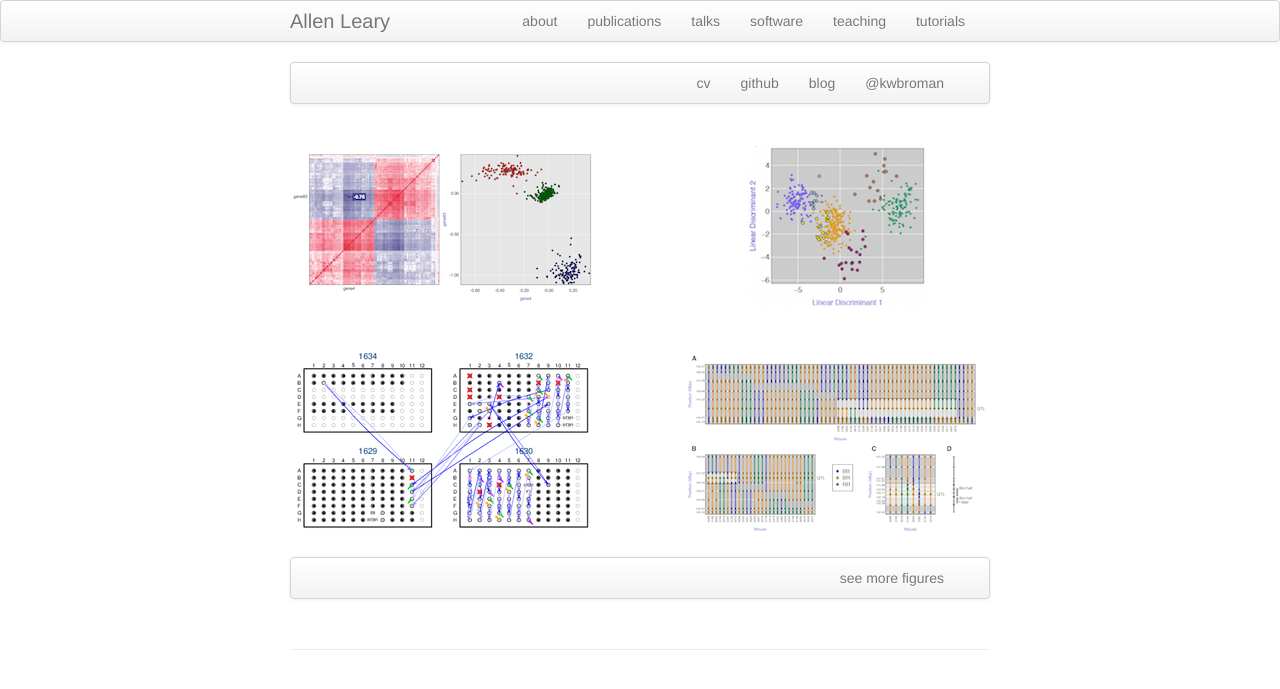
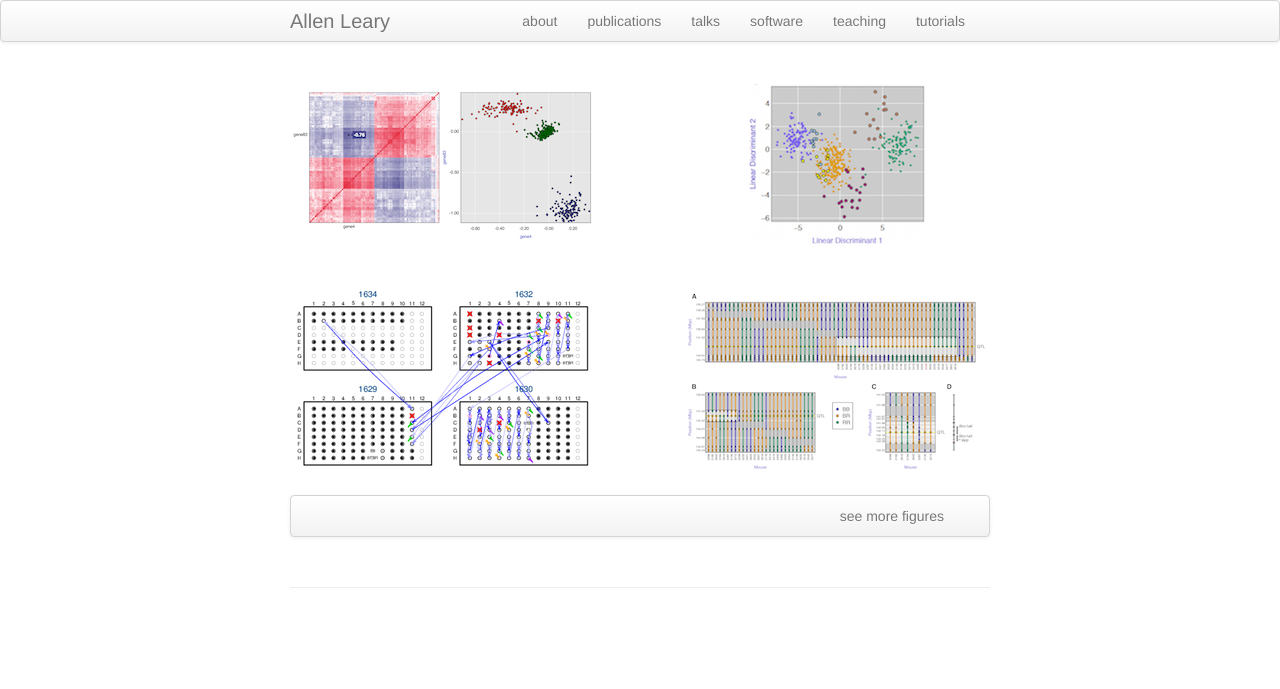
Before and after one commit to aleary1991/aleary1991.github.io4, a Jekyll site: the page built from index.md, in a window 1280 px wide. Shown: the top 689 px of the page. Built offline with Jekyll 4.4.1, drawn with Linux system fonts in a browser that asks for light colours.

Commit message:
Update index.md

```diff
--- a/index.md
+++ b/index.md
@@ -1,20 +1,9 @@
 ---
 layout: frontpage
-title: Karl Broman
-description: Karl Broman is Professor in Biostatistics and Medical Informatics at University of Wisconsin - Madison; research in statistical genetics
-keywords: Broman, QTL, R/qtl, quantitative trait loci, statistics, statistical genetics, recombination
+title: Allen Leary
 ---
 
 <div class="navbar">
-  <div class="navbar-inner">
-      <ul class="nav">
-          <li><a href="{{ BASE_PATH }}/assets/broman_cv.pdf">cv</a></li>
-          <li><a href="https://github.com/kbroman">github</a></li>
-          <li><a href="http://kbroman.org/blog">blog</a></li>
-          <li><a href="https://twitter.com/kwbroman">@kwbroman</a></li>
-      </ul>
-  </div>
-</div>
 
 <table class="wide">
 <tr>
```
